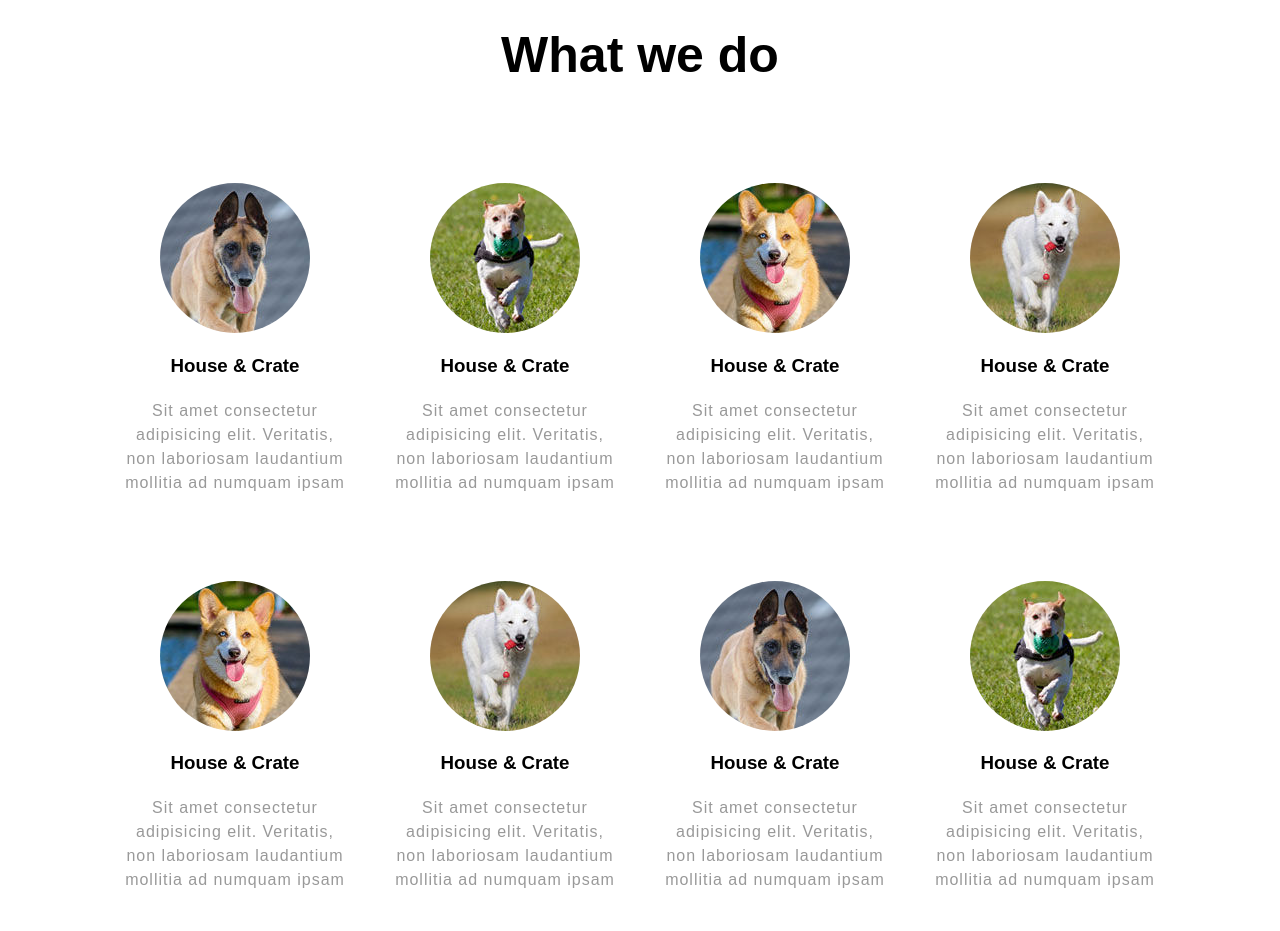
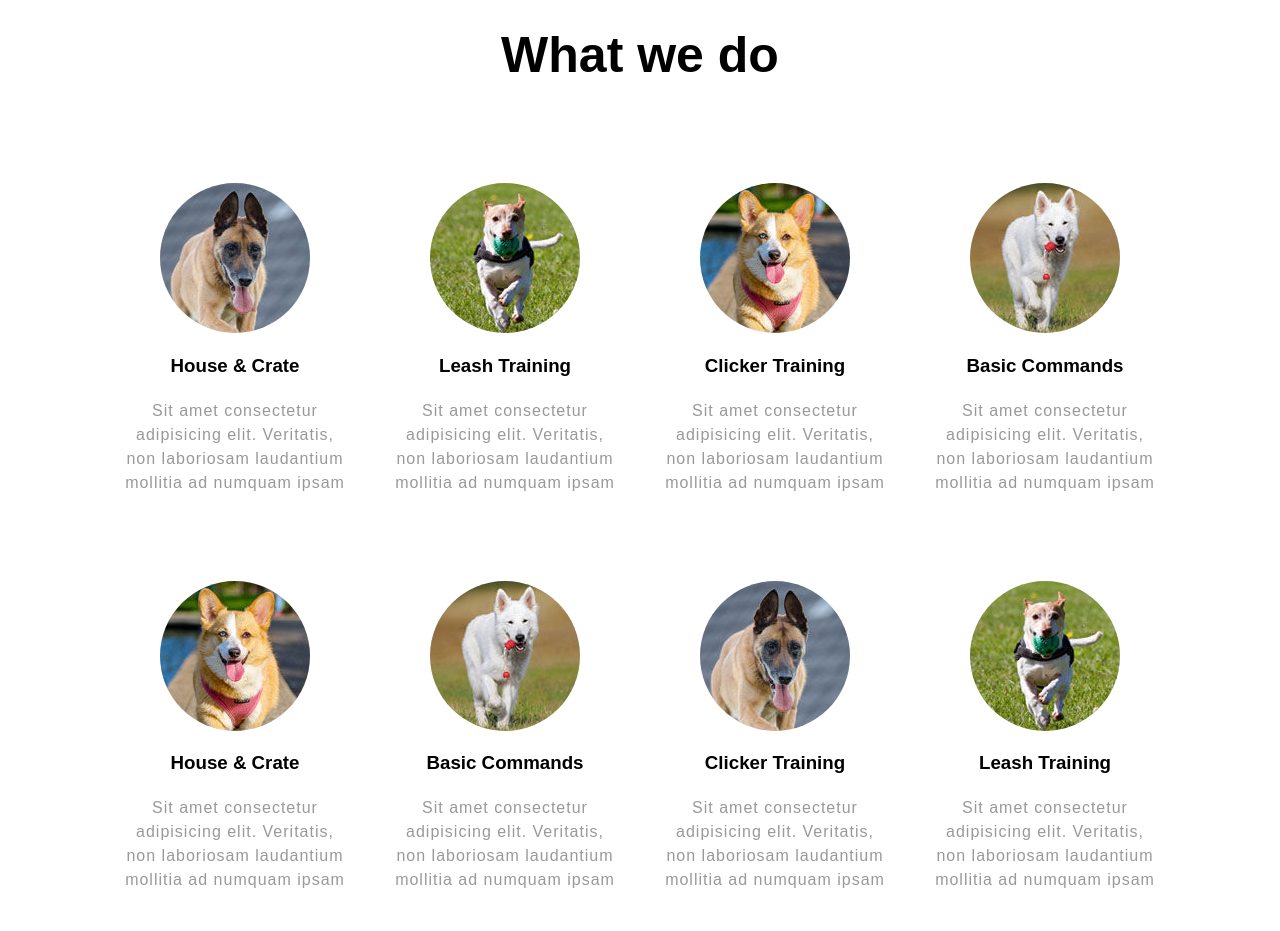
Before and after one commit to fastama/Thien_DogHomePage, a plain HTML site: page index.html in a window 1280 px wide. Shown: the part 1800-2731 px from the top of the page. Drawn offline with Linux system fonts and the light colour scheme.

Commit message:
finished what-we-do

```diff
--- a/index.html
+++ b/index.html
@@ -68,7 +68,17 @@
         </div>
         <div class="card">
           <img src="img/wh2.jpg" alt="dog icon" />
-          <h3>House &AMP Crate</h3>
+          <h3>Leash Training</h3>
+          <p>Sit amet consectetur adipisicing elit. Veritatis, non laboriosam laudantium mollitia ad numquam ipsam</p>
+        </div>
+        <div class="card">
+          <img src="img/wh3.jpg" alt="dog icon" />
+          <h3>Clicker Training</h3>
+          <p>Sit amet consectetur adipisicing elit. Veritatis, non laboriosam laudantium mollitia ad numquam ipsam</p>
+        </div>
+        <div class="card">
+          <img src="img/wh4.jpg" alt="dog icon" />
+          <h3>Basic Commands</h3>
           <p>Sit amet consectetur adipisicing elit. Veritatis, non laboriosam laudantium mollitia ad numquam ipsam</p>
         </div>
         <div class="card">
@@ -78,27 +88,17 @@
         </div>
         <div class="card">
           <img src="img/wh4.jpg" alt="dog icon" />
-          <h3>House &AMP Crate</h3>
-          <p>Sit amet consectetur adipisicing elit. Veritatis, non laboriosam laudantium mollitia ad numquam ipsam</p>
-        </div>
-        <div class="card">
-          <img src="img/wh3.jpg" alt="dog icon" />
-          <h3>House &AMP Crate</h3>
-          <p>Sit amet consectetur adipisicing elit. Veritatis, non laboriosam laudantium mollitia ad numquam ipsam</p>
-        </div>
-        <div class="card">
-          <img src="img/wh4.jpg" alt="dog icon" />
-          <h3>House &AMP Crate</h3>
+          <h3>Basic Commands</h3>
           <p>Sit amet consectetur adipisicing elit. Veritatis, non laboriosam laudantium mollitia ad numquam ipsam</p>
         </div>
         <div class="card">
           <img src="img/wh1.jpg" alt="dog icon" />
-          <h3>House &AMP Crate</h3>
+          <h3>Clicker Training</h3>
           <p>Sit amet consectetur adipisicing elit. Veritatis, non laboriosam laudantium mollitia ad numquam ipsam</p>
         </div>
         <div class="card">
           <img src="img/wh2.jpg" alt="dog icon" />
-          <h3>House &AMP Crate</h3>
+          <h3>Leash Training</h3>
           <p>Sit amet consectetur adipisicing elit. Veritatis, non laboriosam laudantium mollitia ad numquam ipsam</p>
         </div>
       </div>
```
